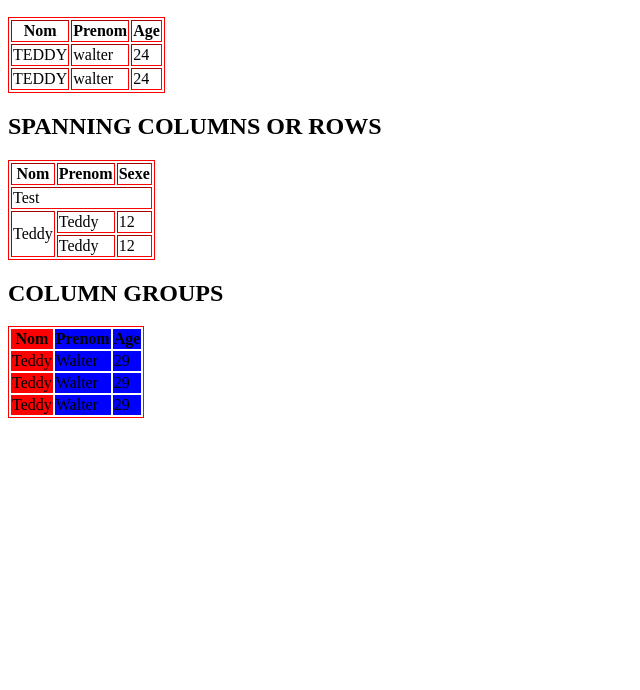
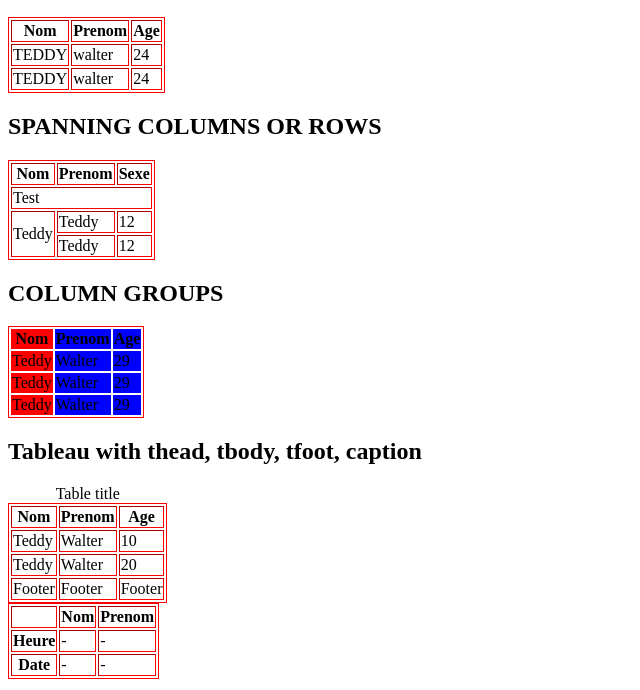
Before and after one commit to ted1104/Training-Professional-HTML, a plain HTML site: page CODE/001/page2.html in a window 1280 px wide. Shown: the part 110-800 px from the top of the page, without its empty margins (0-640 px from the left). Drawn offline with Linux system fonts and the light colour scheme.

Commit message:
scope attribute for th tabular head

```diff
--- a/CODE/001/page2.html
+++ b/CODE/001/page2.html
@@ -85,6 +85,65 @@
         <td>29</td>
       </tr>
     </table>
+
+    <h2>Tableau with thead, tbody, tfoot, caption</h2>
+
+    <table border="1">
+      <caption>
+        Table title
+      </caption>
+
+      <thead>
+        <tr>
+          <th>Nom</th>
+          <th>Prenom</th>
+          <th>Age</th>
+        </tr>
+      </thead>
+      <tbody>
+        <tr>
+          <td>Teddy</td>
+          <td>Walter</td>
+          <td>10</td>
+        </tr>
+
+        <tr>
+          <td>Teddy</td>
+          <td>Walter</td>
+          <td>20</td>
+        </tr>
+      </tbody>
+      <tfoot>
+        <tr>
+          <td>Footer</td>
+          <td>Footer</td>
+          <td>Footer</td>
+        </tr>
+      </tfoot>
+    </table>
+
+    <!-- HEADING SCOPE -->
+    <table border="1">
+      <thead>
+        <tr>
+          <td></td>
+          <th scope="col">Nom</th>
+          <th scope="col">Prenom</th>
+        </tr>
+      </thead>
+      <tbody>
+        <tr>
+          <th scope="row">Heure</th>
+          <td>-</td>
+          <td>-</td>
+        </tr>
+        <tr>
+          <th scope="row">Date</th>
+          <td>-</td>
+          <td>-</td>
+        </tr>
+      </tbody>
+    </table>
   </body>
 </html>
 <style>
```
Also changed, not shown: 1 other file.
